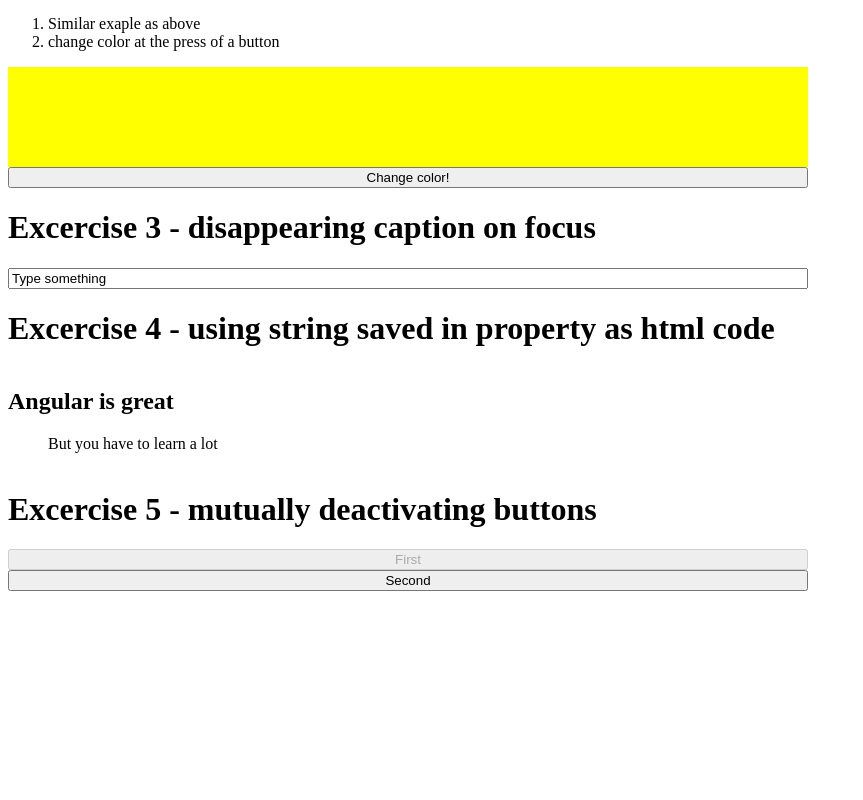
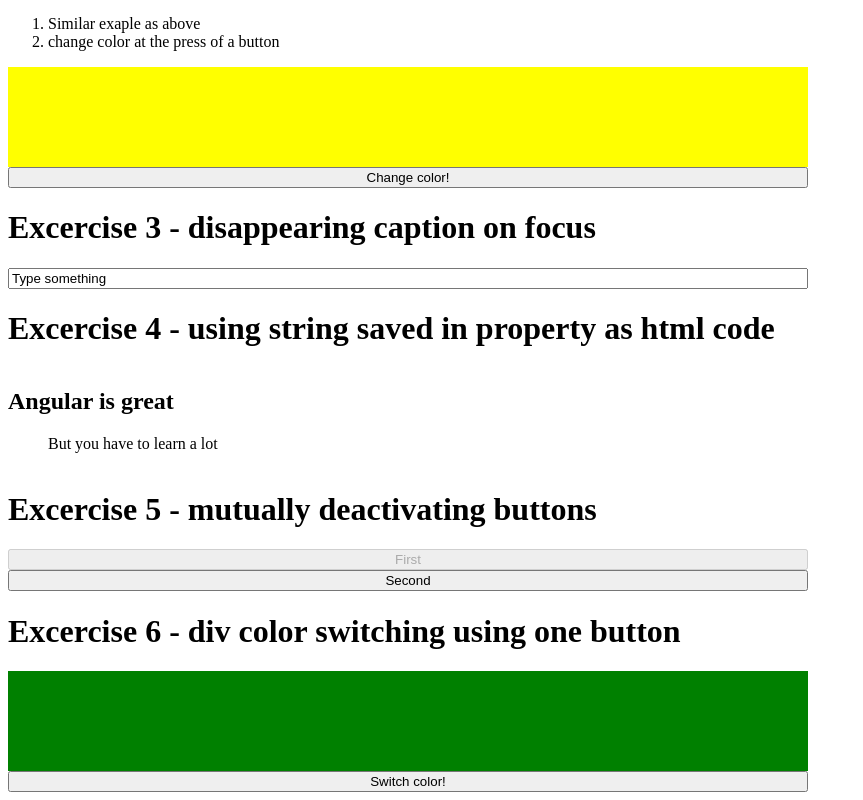
Before and after one commit to JacquesM27/event-binding-exercises, an Angular app: page / in a window 1280 px wide. Shown: the part 386-1186 px from the top of the page, without its empty margins (0-863 px from the left). Before the commit the page ends 985 px from the top, so only its background shows below. Built offline with nearby package versions, Linux system fonts and the light colour scheme.

Commit message:
addex excercise 6

```diff
--- a/src/app/app.component.html
+++ b/src/app/app.component.html
@@ -38,4 +38,17 @@
   >
     Second
   </button>
+
+  <h1>Excercise 6 - div color switching using one button</h1>
+  <div
+    style="height: 100px; width: 800px;"
+    [style.background]="colorSwitch"
+  >
+  </div>
+  <button
+    class="btn"
+    (click)="colorSwitch = colorSwitch === 'green' ? 'red' : 'yellow'"
+  >
+    Switch color!
+  </button>
 </div>
```
